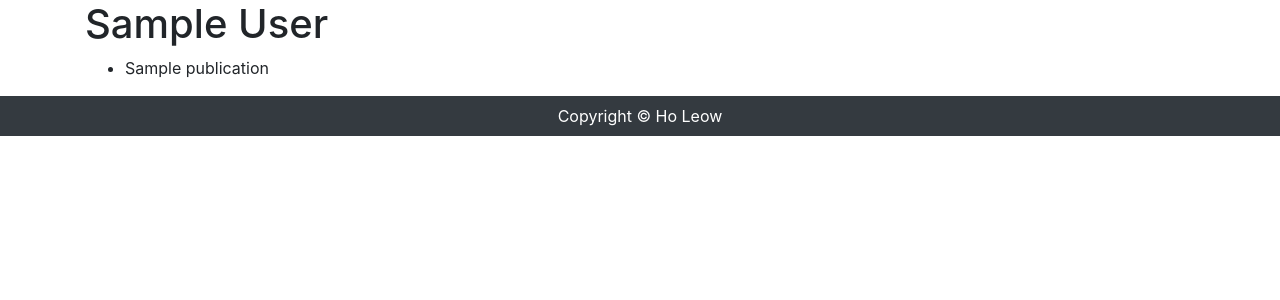
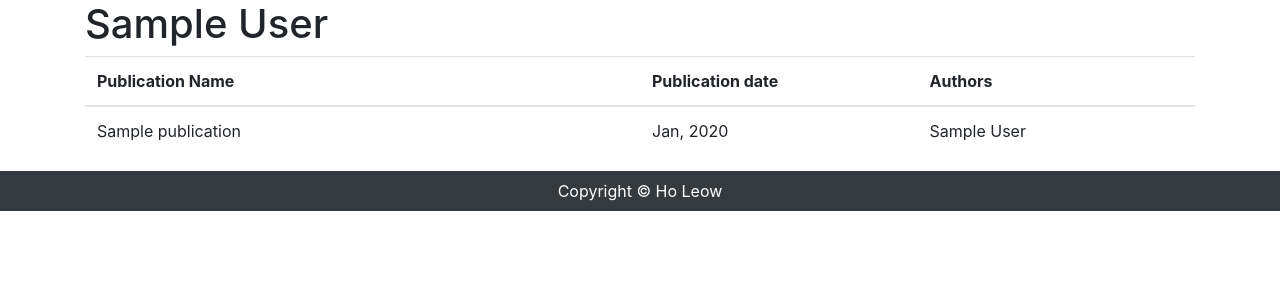
Before and after one commit to MeowxMiex/skyswallower, a Django app: template webscraper/templates/webscraper/detail.html in a window 1280 px wide. Shown: the part 56-356 px from the top of the page. Run offline with Django 3.2, Linux system fonts and the light colour scheme; the template is opened without the code that fills it: values that come from a table or form of the project are taken from there, others are empty; tables that the repository leaves empty hold one stand-in row (values such as "Sample post"); parts of the project's set-up code (start-up, migrations or seed data) failed here and were passed over; some libraries are stand-ins or nearby versions.

Commit message:
Added table to author detail view. Sorted by date

```diff
--- a/webscraper/templates/webscraper/detail.html
+++ b/webscraper/templates/webscraper/detail.html
@@ -6,9 +6,37 @@
     {% csrf_token %}
     <input type="submit" value="Update">
 </form> -->
-<ul>
-    {% for publication in author.publication_set.all %}
-    <li>{{ publication.pub_name }}</li>
-    {% endfor %}
-</ul>
+
+<table class="table">
+    <thead>
+        <tr>
+            <th>
+                Publication Name
+            </th>
+            <th>
+                Publication date
+            </th>
+            <th>
+                Authors
+            </th>
+        </tr>
+    </thead>
+    <tbody>
+        {% for publication in publications %}
+        <tr>
+            <td width="50%">
+                {{ publication.pub_name }}
+            </td>
+            <td width="25%">
+                {{ publication.pub_date|date:"M, Y" }}
+            </td>
+            <td width="25%" class="align-middle">
+                {% for eachauthor in publication.pub_authors.all %}
+                {{ eachauthor.author_name }}
+                {% endfor %}
+            </td>
+        </tr>
+        {% endfor %}
+    </tbody>
+</table>
 {% endblock %}
```
Also changed, not shown: webscraper/views.py (+5 -4 lines).
